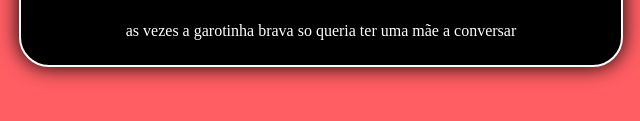
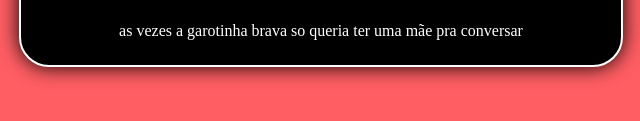
Before and after one commit to KVRTZZZ/Cards_repo, a plain HTML site: page index.html in a window 1280 px wide. Shown: the part 676-797 px from the top of the page, 319-959 px from the left. Drawn offline with Linux system fonts and the light colour scheme.

Commit message:
update index.html

```diff
--- a/index.html
+++ b/index.html
@@ -20,7 +20,7 @@
         </main>
 
         <footer>
-            <p class="p2">as vezes a garotinha brava so queria ter uma mãe a conversar</p>
+            <p class="p2">as vezes a garotinha brava so queria ter uma mãe pra conversar</p>
         </footer>
 
         </section>
```
